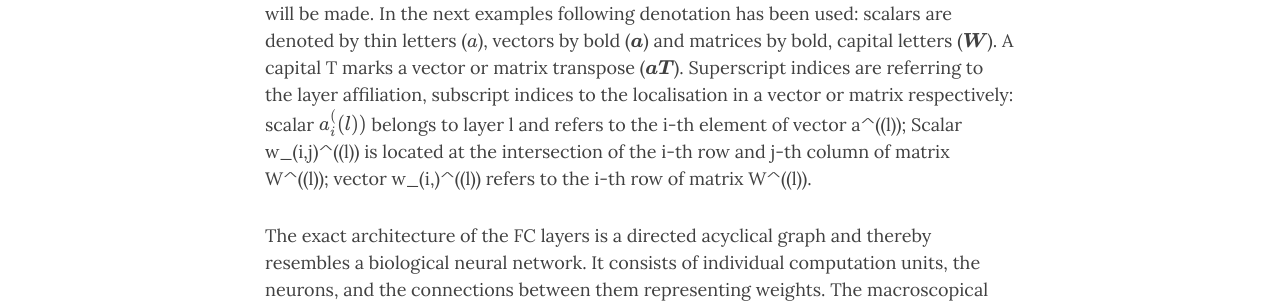
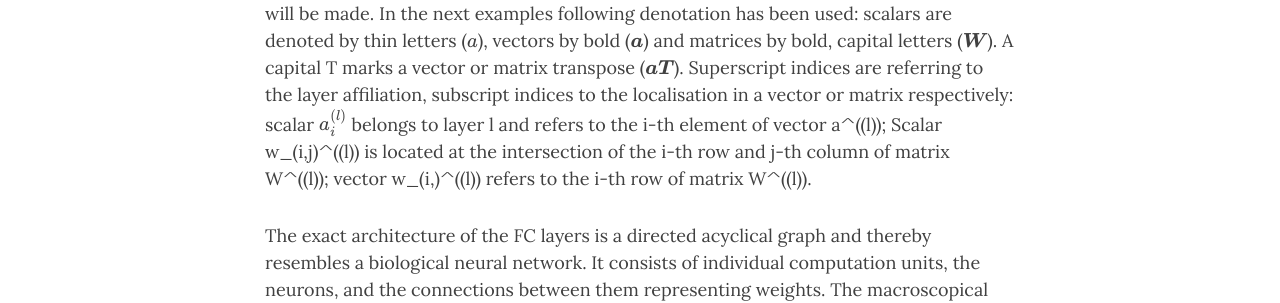
Before and after one commit to m-petersen/vinpetersen.github.io, a Jekyll site: the page built from _posts/2018-11-23-a-guided-tour-through-a-convolutional-neural-network-part-2.md, in a window 1280 px wide and 900 px high, scrolled down 1392 px. Shown: the part 150-453 px from the top of the window. Built offline with Jekyll 4.4.1, drawn with Linux system fonts in a browser that asks for light colours; nearby versions of some CDN libraries; formulas are drawn with MathJax 3.

```diff
--- a/_posts/2018-11-23-a-guided-tour-through-a-convolutional-neural-network-part-2.md
+++ b/_posts/2018-11-23-a-guided-tour-through-a-convolutional-neural-network-part-2.md
@@ -12,7 +12,7 @@ As mentioned in part 1 of the series, there are multiple subtypes of neural netw
 ![neurons_hd.png]({{site.baseurl}}/img/neurons_hd.png)
 *Figure 8. Exemplary fully-connected layer*
 
-Prior to the FC layers, the data gets flattened: initially being in matrix form, a row-wise rearrangement of feature map values results in one single vector. Now, the values representing detections are stacked in vector form. FC layers serve the purpose of recognising a class membership specific pattern in the vector. Based on that, a prediction will be made. In the next examples following denotation has been used: scalars are denoted by thin letters ($$a$$), vectors by bold ($$\boldsymbol{a}$$) and matrices by bold, capital letters ($$\boldsymbol{W}$$). A capital T marks a vector or matrix transpose ($$\boldsymbol{aT}$$). Superscript indices are referring to the layer affiliation, subscript indices to the localisation in a vector or matrix respectively: scalar $$a_i^((l))$$ belongs to layer l and refers to the i-th element of vector a^((l)); Scalar w_(i,j)^((l)) is located at the intersection of the i-th row and j-th column of matrix W^((l)); vector w_(i,)^((l)) refers to the i-th row of matrix W^((l)).
+Prior to the FC layers, the data gets flattened: initially being in matrix form, a row-wise rearrangement of feature map values results in one single vector. Now, the values representing detections are stacked in vector form. FC layers serve the purpose of recognising a class membership specific pattern in the vector. Based on that, a prediction will be made. In the next examples following denotation has been used: scalars are denoted by thin letters ($$a$$), vectors by bold ($$\boldsymbol{a}$$) and matrices by bold, capital letters ($$\boldsymbol{W}$$). A capital T marks a vector or matrix transpose ($$\boldsymbol{aT}$$). Superscript indices are referring to the layer affiliation, subscript indices to the localisation in a vector or matrix respectively: scalar $$a_i^{(l)}$$ belongs to layer l and refers to the i-th element of vector a^((l)); Scalar w_(i,j)^((l)) is located at the intersection of the i-th row and j-th column of matrix W^((l)); vector w_(i,)^((l)) refers to the i-th row of matrix W^((l)).
 
 The exact architecture of the FC layers is a directed acyclical graph and thereby resembles a biological neural network. It consists of individual computation units, the neurons, and the connections between them representing weights. The macroscopical structure is divided into distinct layers and exemplarily illustrated in Figure 4: the input layer a^((0)) consists of the input vector and contains as many neurons as the input vector has elements. Its purpose is less computing than distributing incoming values to all neurons of the next layer. The output layer a^((2)) consists of as many neurons as there are classes to predict. Both, input and output layer, are connected by one or multiple hidden layers, here only a^((1)), mainly carrying out the computations the final prediction is based on. Weights or respectively connections are collected in W^((1)) and W^((2)), i.e. are assigned to the layer following them. Noticeably, every neuron is connected with every other neuron of the neighbouring layers, which explains the name choice of â€˜fully-connectedâ€™ for the layers. Why layers and weights are denoted as vectors and matrices will become clearer while looking at the inner workings of a single neuron.
 
```
